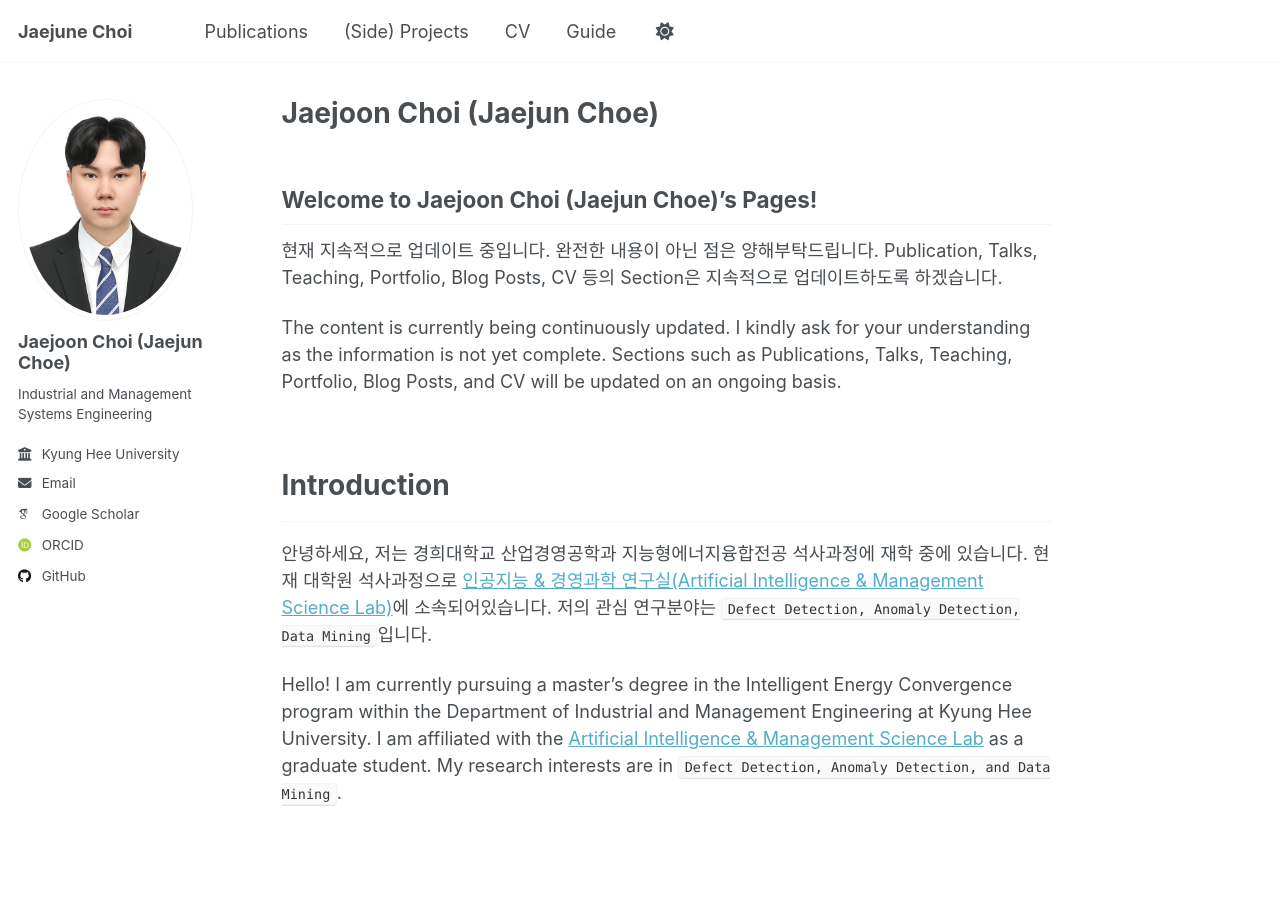
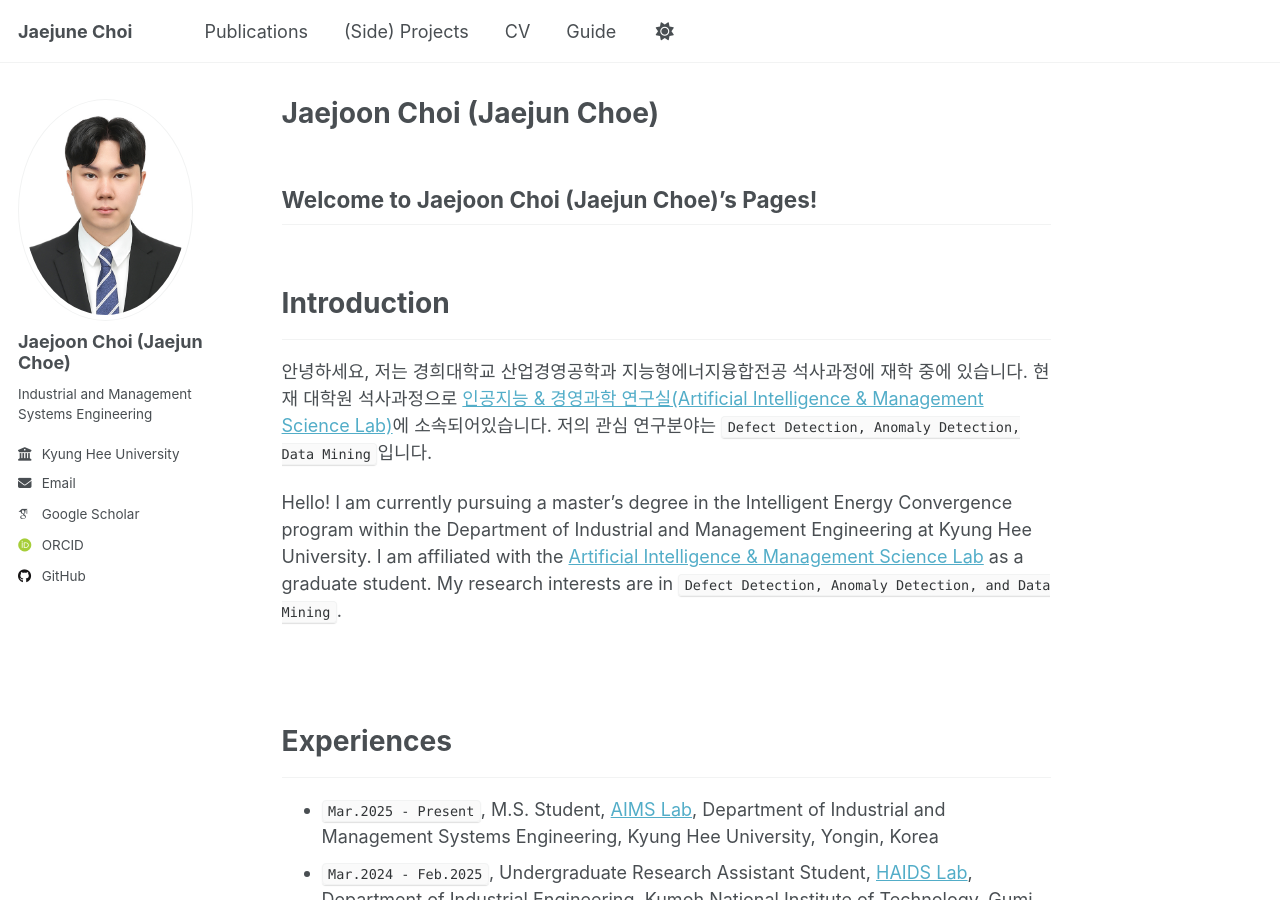
Before and after one commit to jaejunchoe/jaejunchoe.github.io, a Jekyll site: the page built from _pages/about.md, in a window 1280 px wide and 900 px high. Built offline with Jekyll 4.4.1, drawn with Linux system fonts in a browser that asks for light colours; some web fonts are replaced.

Commit message:
initial commit

```diff
--- a/_pages/about.md
+++ b/_pages/about.md
@@ -9,10 +9,6 @@ redirect_from:
 
 Welcome to Jaejoon Choi (Jaejun Choe)'s Pages!
 -----
-
-현재 지속적으로 업데이트 중입니다. 완전한 내용이 아닌 점은 양해부탁드립니다. Publication, Talks, Teaching, Portfolio, Blog Posts, CV 등의 Section은 지속적으로 업데이트하도록 하겠습니다.
-
-The content is currently being continuously updated. I kindly ask for your understanding as the information is not yet complete. Sections such as Publications, Talks, Teaching, Portfolio, Blog Posts, and CV will be updated on an ongoing basis.
 
 <br/>
 
```
